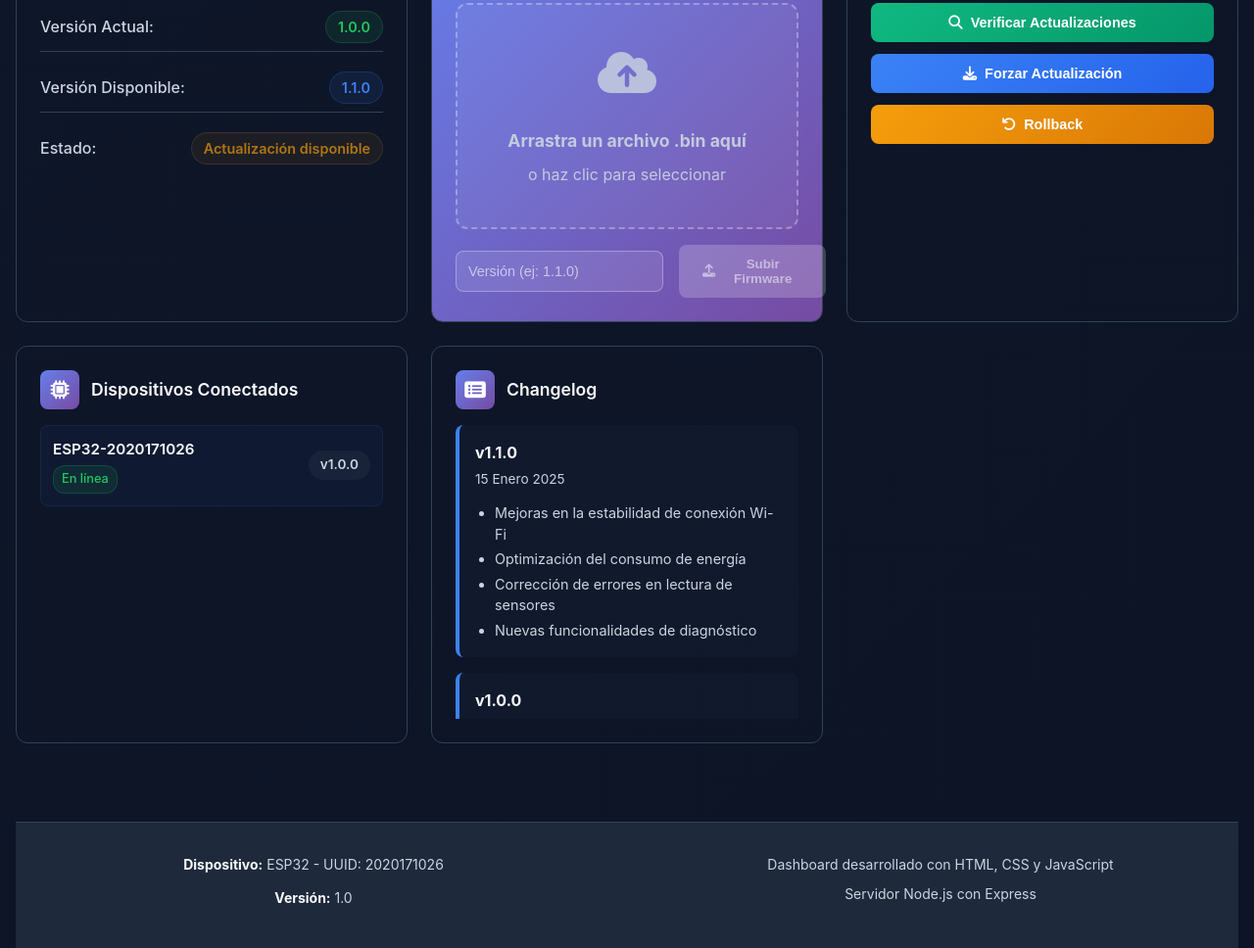
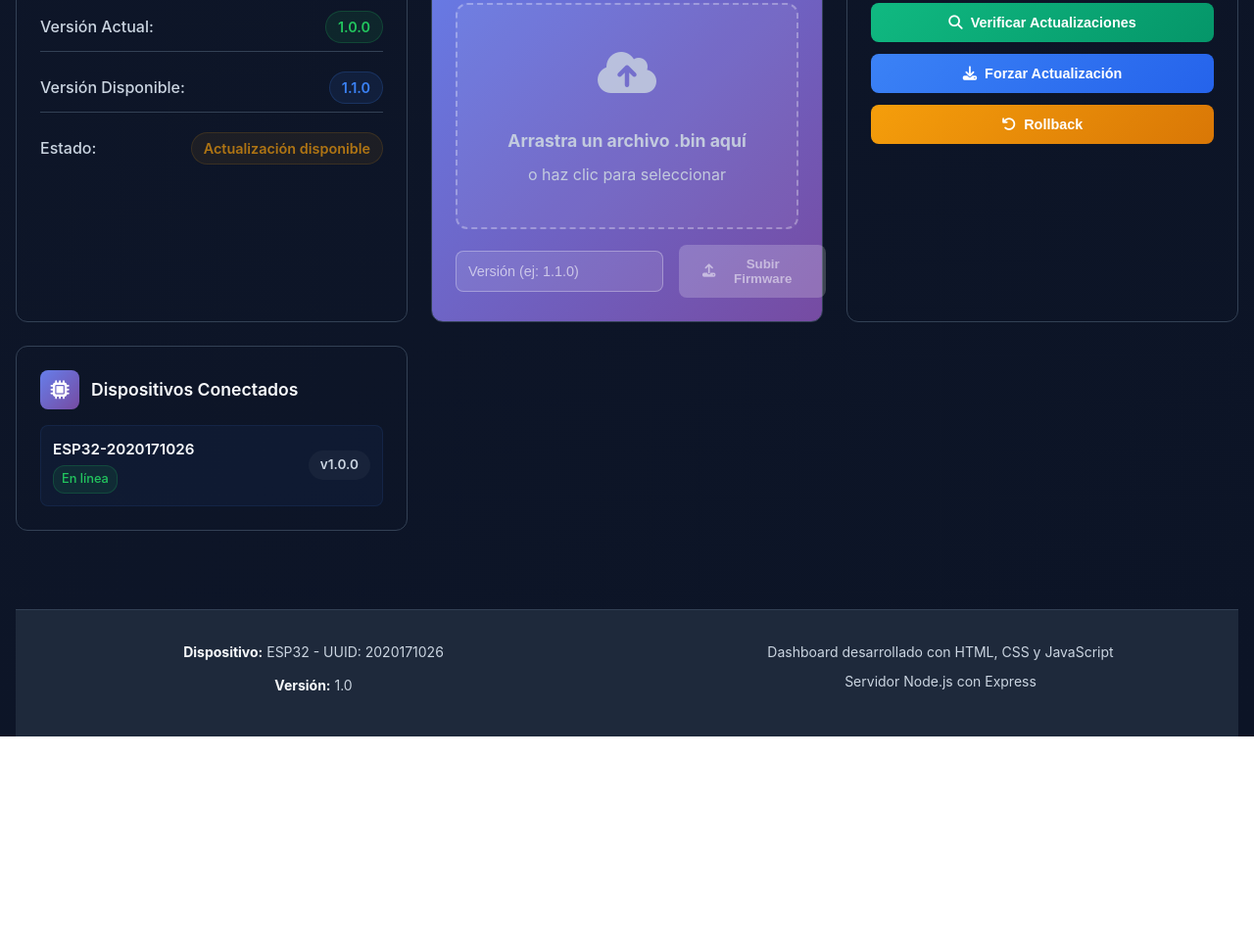
Before and after one commit to CsCheems/dashboard_temps, a website: page public/index.html in a window 1280 px wide. Shown: the part 1797-2765 px from the top of the page at 98% size. After the commit the page ends 2549 px from the top, so only its background shows below. Drawn offline with nearby package versions, Linux system fonts and the light colour scheme; no server answers.

Commit message:
first commmit

```diff
--- a/public/index.html
+++ b/public/index.html
@@ -359,40 +359,6 @@
                             </div>
                         </div>
                     </div>
-
-                    <!-- Changelog -->
-                    <div class="ota-card changelog-card">
-                        <div class="ota-header">
-                            <div class="ota-icon">
-                                <i class="fas fa-list-alt"></i>
-                            </div>
-                            <h4>Changelog</h4>
-                        </div>
-                        <div class="ota-content">
-                            <div class="changelog-list" id="changelogList">
-                                <div class="changelog-item">
-                                    <div class="changelog-version">v1.1.0</div>
-                                    <div class="changelog-date">15 Enero 2025</div>
-                                    <ul class="changelog-changes">
-                                        <li>Mejoras en la estabilidad de conexión Wi-Fi</li>
-                                        <li>Optimización del consumo de energía</li>
-                                        <li>Corrección de errores en lectura de sensores</li>
-                                        <li>Nuevas funcionalidades de diagnóstico</li>
-                                    </ul>
-                                </div>
-                                <div class="changelog-item">
-                                    <div class="changelog-version">v1.0.0</div>
-                                    <div class="changelog-date">1 Enero 2025</div>
-                                    <ul class="changelog-changes">
-                                        <li>Versión inicial del sistema</li>
-                                        <li>Control de 3 LEDs por temperatura</li>
-                                        <li>Conectividad MQTT y HTTPS</li>
-                                        <li>Dashboard web integrado</li>
-                                    </ul>
-                                </div>
-                            </div>
-                        </div>
-                    </div>
                 </div>
             </section>
         </main>
```
